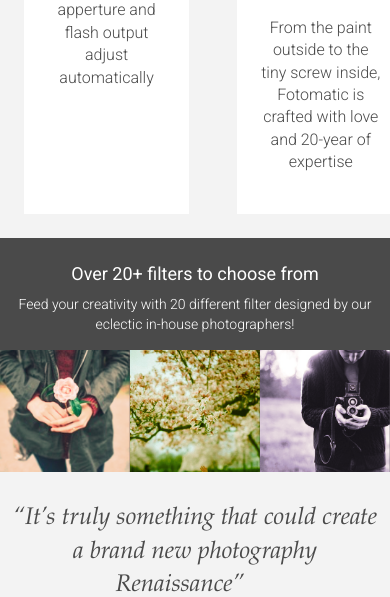
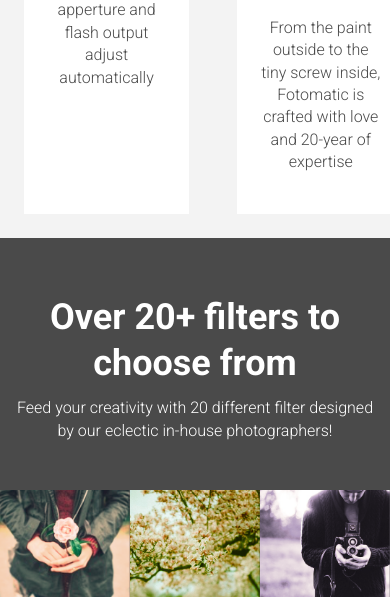
Before and after one commit to braunemi/fotomatic, a plain HTML site: page index.html in a window 390 px wide. Shown: the part 649-1246 px from the top of the page. Drawn offline with Linux system fonts and the light colour scheme; a web font is replaced by a local one.

Commit message:
Finish filter section for tablet version

```diff
--- a/resources/css/style.css
+++ b/resources/css/style.css
@@ -331,22 +331,20 @@ header .mobile, header .tablet, header .tablet-logo {
 
 @media only screen and (max-width: 760px) {
   #filters-section {
-    padding: 1.5rem 0 0 0;
+    padding: 0;
+    padding-top: .5rem;
   }
 
   #filters-section .content {
-    margin-bottom: 1rem;
+    margin: 3rem 0;
   }
 
   #filters-section .content h2 {
     padding-bottom: .625rem;
-    font-size: 1.125rem;
     line-height: 1.3;
-    font-weight: normal;
   }
 
   #filters-section .content h3 {
-    font-size: .875rem;
     line-height: 1.4;
   }
 
```
